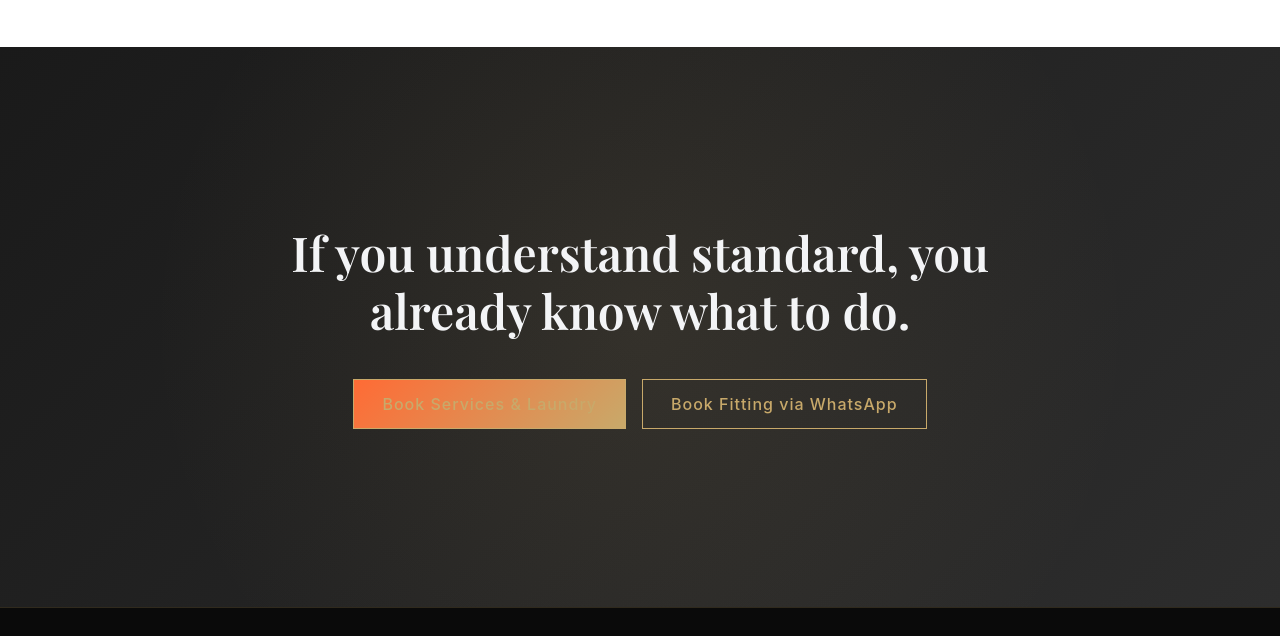
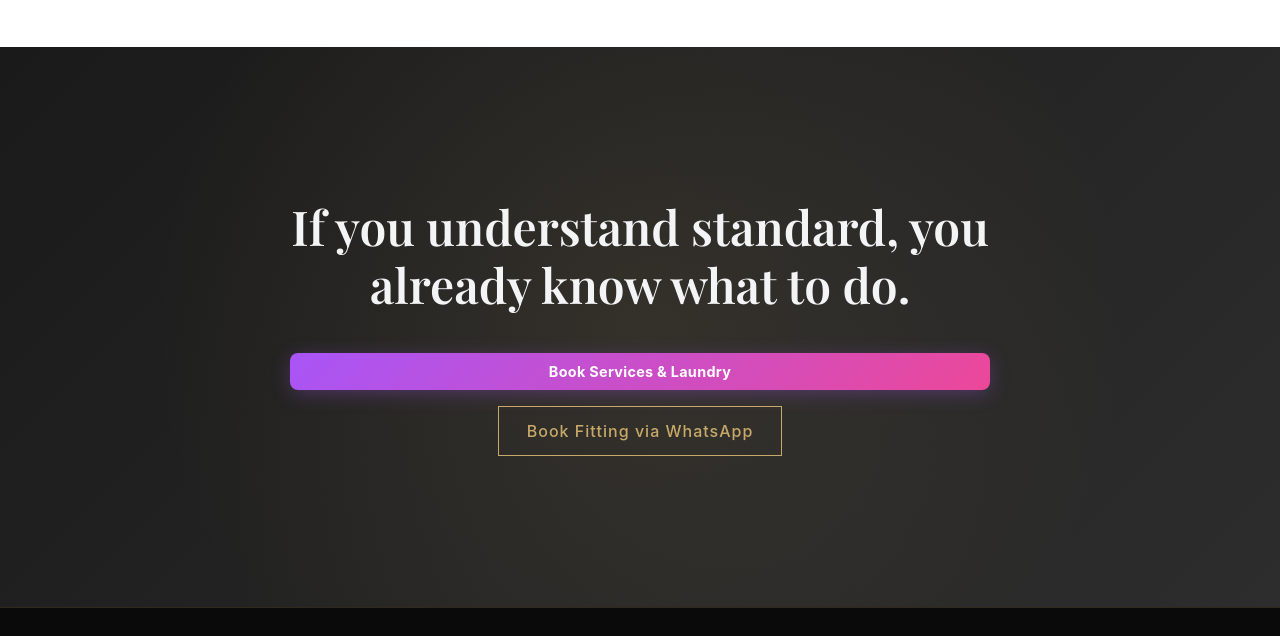
Before and after one commit to greatcywila/couture-de-cywila, a website: page index.html in a window 1280 px wide. Shown: the part 3297-3933 px from the top of the page. Drawn offline with nearby package versions, Linux system fonts and the light colour scheme.

Commit message:
Update button styles and class names in index.html

```diff
--- a/index.html
+++ b/index.html
@@ -256,7 +256,7 @@
       </h2>
 
       <div style="display: flex; gap: 1rem; justify-content: center; flex-wrap: wrap;">
-        <a href="https://book.couturedecywila.com.ng" class="btn-primary" style="background: linear-gradient(135deg, #FF6B35, #C8A96A);">
+        <a href="https://book.couturedecywila.com.ng" class="cywila-btn-primary" style="padding: 0.6rem 1.2rem; font-size: 0.9rem;">
           Book Services & Laundry
         </a>
         <a href="https://wa.me/2348155559954" class="btn-primary">
```
